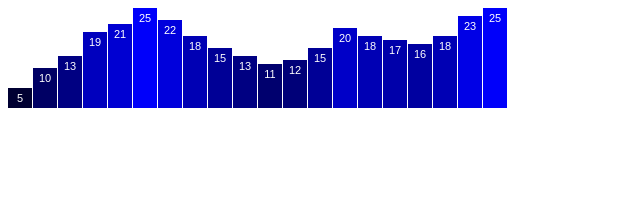
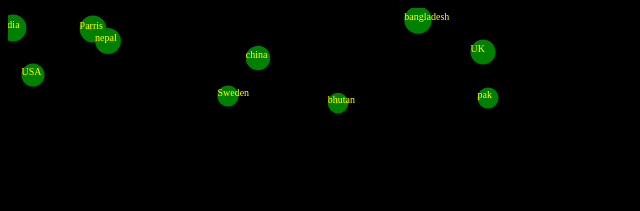
Before and after one commit to yashdeeph709/d3practice, a plain HTML site: page index.html in a window 1280 px wide. Shown: the whole page, without its empty margins (0-640 px from the left). Drawn offline with Linux system fonts and the light colour scheme.

Commit message:
Scatter done!

```diff
--- a/script.js
+++ b/script.js
@@ -1,51 +1,37 @@
-
-
-			//Width and height
-			var w = 500;
-			var h = 100;
-			var barPadding = 1;
-
-			var dataset = [ 5, 10, 13, 19, 21, 25, 22, 18, 15, 13,
-							11, 12, 15, 20, 18, 17, 16, 18, 23, 25 ];
-
-			//Create SVG element
-			var svg = d3.select("body")
+var dataset = [
+                [5, 20,"india"], [480, 90,"pak"], [250, 50,"china"], [100, 33,"nepal"], [330, 95,"bhutan"],
+                [410, 12,"bangladesh"], [475, 44,"UK"], [25, 67,"USA"], [85, 21,"Parris"], [220, 88,"Sweden"]
+              ];
+var svgWidth=500,svgHeight=200;
+var svg=d3.select("body")
 		  .append("svg")
-						.attr("width", w)
-						.attr("height", h);
-
-			svg.selectAll("rect")
+		  .attr("width",svgWidth)
+		  .attr("height",svgHeight);
+svg.selectAll("circle")
    .data(dataset)
    .enter()
-			   .append("rect")
-			   .attr("x", function(d, i) {
-			   		return i * (w / dataset.length);
+   .append('circle')
+   .attr('cx',function(d){
+   		return d[0];
    })
-			   .attr("y", function(d) {
-			   		return h - (d * 4);
+   .attr('cy',function(d){
+   		return d[1];
    })
-			   .attr("width", w / dataset.length - barPadding)
-			   .attr("height", function(d) {
-			   		return d * 4;
-			   })
-			   .attr("fill", function(d) {
-					return "rgb(0, 0, " + (d * 10) + ")";
-			   });
+   .attr("r", function(d){return Math.sqrt(svgHeight - d[1]);})
+   .style('fill', 'green');
 
 svg.selectAll("text")
 .data(dataset)
 .enter()
 .append("text")
-			   .text(function(d) {
-			   		return d;
+.text(function(d){
+	return d[2];
 })
-			   .attr("text-anchor", "middle")
-			   .attr("x", function(d, i) {
-			   		return i * (w / dataset.length) + (w / dataset.length - barPadding) / 2;
+.attr('font-size',10)
+.attr("fill","yellow")
+.attr('x',function(d){
+   		return d[0]-Math.sqrt(svgHeight-d[1]);
 })
-			   .attr("y", function(d) {
-			   		return h - (d * 4) + 14;
+.attr('y',function(d){
+	return d[1]
 })
-			   .attr("font-family", "sans-serif")
-			   .attr("font-size", "11px")
-			   .attr("fill", "white");
--- a/style.css
+++ b/style.css
@@ -4,3 +4,6 @@ div.bar {
     background-color: teal;
     margin-left: 10px;
 }
+body{
+	background-color: black;
+}
```
Lines whose indentation alone changed are shown as unchanged.
